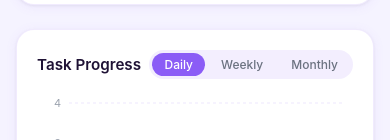
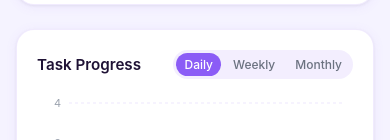
Before and after one commit to ziu222/react-todo, a React (Vite) app in the folder to-do app/: page / in a window 390 px wide. Shown: the part 443-583 px from the top of the page. Built offline with nearby package versions, Linux system fonts and the light colour scheme.

Commit message:
fix(dashboard): prevent chart header from wrapping on mobile

```diff
--- a/to-do app/src/components/dashboard/TaskChart.css
+++ b/to-do app/src/components/dashboard/TaskChart.css
@@ -45,3 +45,23 @@
 .task-chart-tab:hover:not(.active) {
   color: var(--accent);
 }
+
+@media (max-width: 640px) {
+  .task-chart-header {
+    flex-wrap: wrap;
+    gap: 8px;
+  }
+  .task-chart-title {
+    flex: 1;
+    min-width: 0;
+    white-space: nowrap;
+    overflow: hidden;
+    text-overflow: ellipsis;
+  }
+  .task-chart-tabs {
+    flex-shrink: 0;
+  }
+  .task-chart-tab {
+    padding: 4px 8px;
+  }
+}
```
